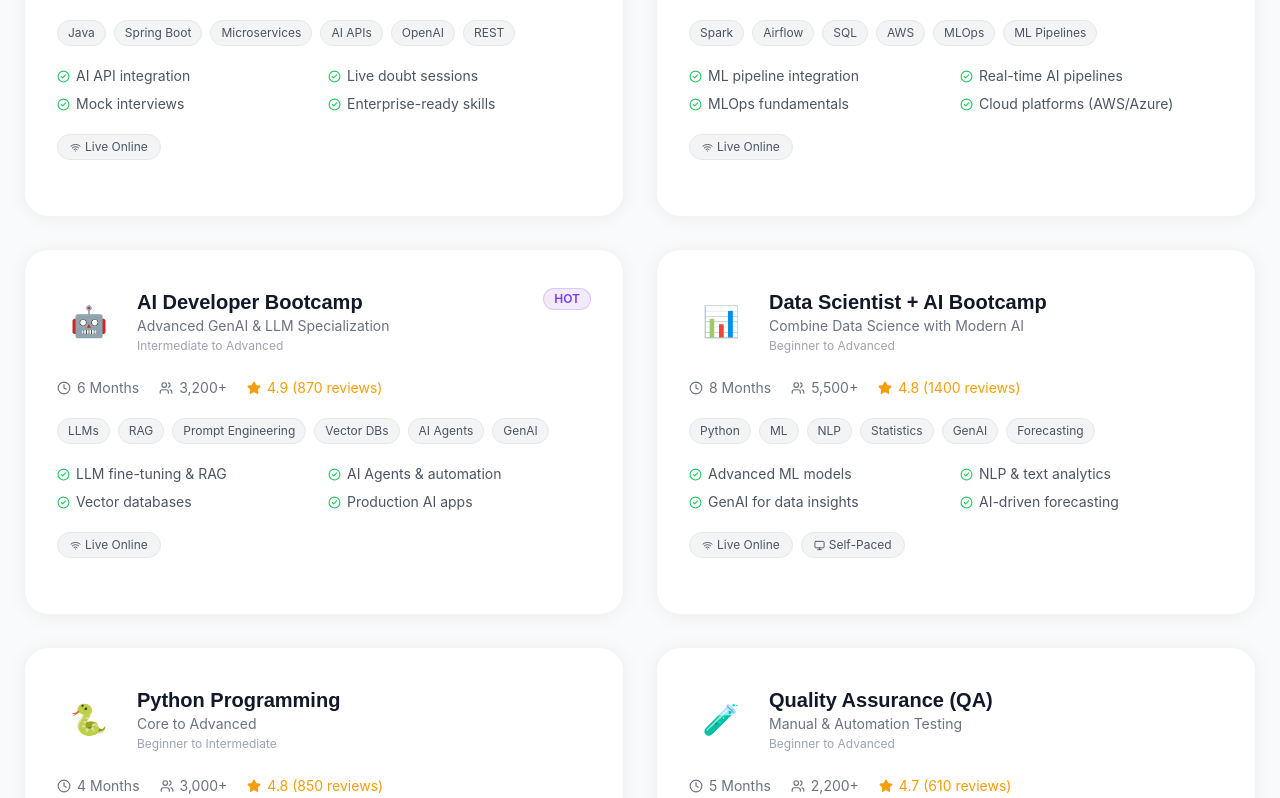
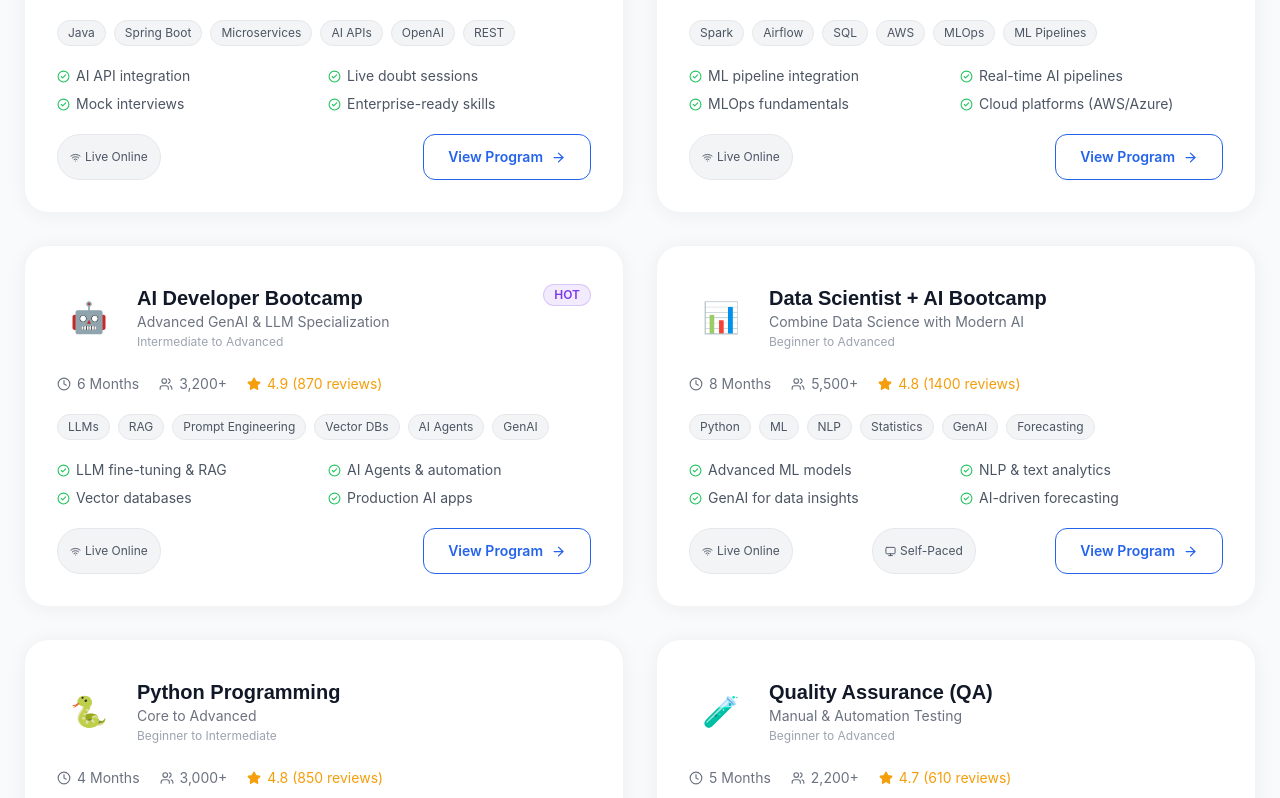
Before and after one commit to rjtbst/aartechus, a Next.js app: page /courses in a window 1280 px wide. Shown: the part 822-1620 px from the top of the page. Built offline with nearby package versions, Linux system fonts and the light colour scheme.

Commit message:
fix_course_detail

```diff
--- a/src/app/courses/CoursesPageClient.tsx
+++ b/src/app/courses/CoursesPageClient.tsx
@@ -222,11 +222,11 @@ export default function CoursesPageClient() {
                     </div>
 
                     {/* Modes */}
-                    <div className="flex flex-wrap gap-2 mb-6">
+                    <div className="flex flex-wrap justify-between gap-2 ">
                       {course.modes.map((m) => (
                         <span
                           key={m}
-                          className="flex items-center gap-1 px-3 py-1 rounded-full bg-gray-100 border border-gray-200 text-xs text-gray-600"
+                          className="flex items-center justify-between gap-1 px-3 py-1 rounded-full bg-gray-100 border border-gray-200 text-xs text-gray-600"
                         >
                           {m === "live" ? (
                             <Wifi size={11} />
@@ -238,26 +238,17 @@ export default function CoursesPageClient() {
                           {courseModeLabels[m]}
                         </span>
                       ))}
-                    </div>
 
-                    {/* Pricing + CTA */}
-                    {/* <div className="flex items-center justify-between pt-5 border-t border-gray-100">
-                      <div>
-                        <div className="font-extrabold text-2xl text-gray-900">
-                          {course.fee}
-                        </div>
-                        <div className="text-xs text-gray-400">
-                          or {course.emi} EMI
-                        </div>
-                      </div>
                       <Link
                         href={course.href}
-                        className="text-white px-6 py-3 rounded-xl font-semibold text-sm flex items-center gap-2 hover:opacity-90 transition-all hover:shadow-lg"
+                        className="text-primary border border-primary px-6 py-3 rounded-xl font-semibold text-sm flex items-center gap-2 hover:opacity-90 transition-all hover:shadow-lg"
                         style={{ background: course.color }}
                       >
                         View Program <ArrowRight size={15} />
                       </Link>
-                    </div> */}
+                    </div>
+
+
                   </div>
                 </motion.div>
               ))}
```
